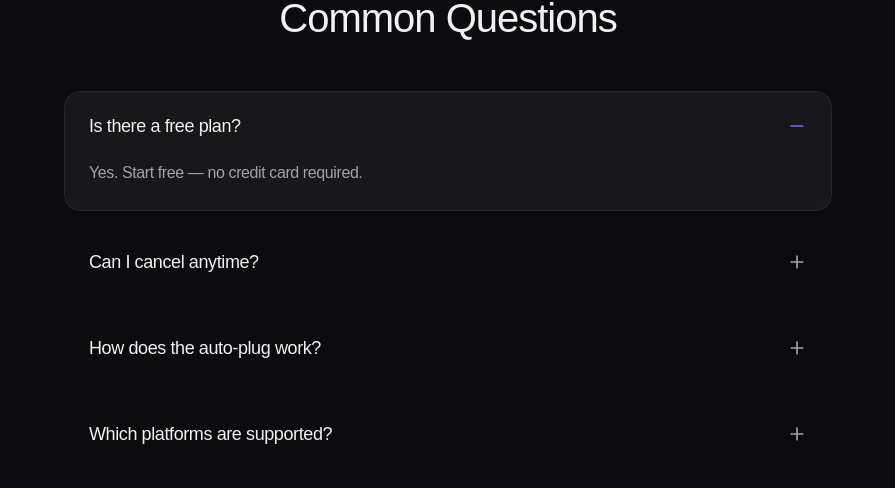
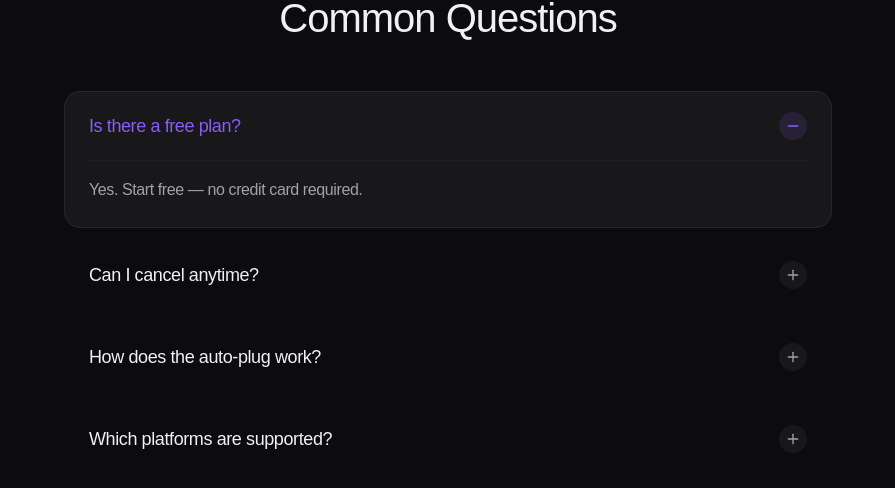
Before and after one commit to ezDecode/flapper, a Next.js app: page / in a window 1280 px wide. Both pictures are taken after a click on the button "Is there a free plan?". Shown: the part 4138-4626 px from the top of the page, without its empty margins (192-1087 px from the left). Built offline with nearby package versions, Linux system fonts and the light colour scheme; no server answers; a web font is replaced by a local one.

Commit message:
Refactor FAQItem to include index for animations

```diff
--- a/components/sections/FAQ.tsx
+++ b/components/sections/FAQ.tsx
@@ -1,55 +1,125 @@
 "use client";
 
 import { useState } from "react";
-import { Plus, Minus } from "lucide-react";
+import { Minus, Plus } from "lucide-react";
+import { motion, AnimatePresence } from "framer-motion";
 import { cn } from "@/lib/utils";
 import { faqs, C } from "@/lib/landing-data";
 
-const FAQItem = ({ q, a }: { q: string; a: string }) => {
+const FAQItem = ({ q, a, index }: { q: string; a: string; index: number }) => {
     const [isOpen, setIsOpen] = useState(false);
+
     return (
-        <div
-            className={cn(
-                "overflow-hidden rounded-2xl border transition-all duration-300",
-                isOpen
-                    ? "bg-white/5 border-white/10"
-                    : "bg-transparent border-transparent hover:bg-white/[0.02]"
-            )}
-            style={{ borderColor: isOpen ? C.border : "transparent" }}
+        <motion.div
+            initial={{ opacity: 0, y: 24 }}
+            whileInView={{ opacity: 1, y: 0 }}
+            viewport={{ once: true, margin: "-40px" }}
+            transition={{
+                duration: 0.45,
+                delay: index * 0.07,
+                ease: [0.21, 0.47, 0.32, 0.98],
+            }}
+        >
+            <motion.div
+                animate={{
+                    backgroundColor: isOpen
+                        ? "rgba(255,255,255,0.05)"
+                        : "rgba(255,255,255,0)",
+                    borderColor: isOpen ? C.border : "transparent",
+                }}
+                transition={{ duration: 0.25, ease: "easeInOut" }}
+                className="overflow-hidden rounded-2xl border"
             >
                 <button
                     onClick={() => setIsOpen(!isOpen)}
-                className="flex w-full items-center justify-between px-6 py-5 text-left"
+                    className="group flex w-full items-center justify-between px-6 py-5 text-left"
                 >
-                <span className="text-lg font-medium" style={{ color: C.text }}>
+                    <span
+                        className="text-lg font-medium transition-colors duration-200"
+                        style={{ color: isOpen ? C.accent : C.text }}
+                    >
                         {q}
                     </span>
+
+                    {/* Animated icon container */}
+                    <motion.div
+                        animate={{ rotate: isOpen ? 180 : 0 }}
+                        transition={{ duration: 0.3, ease: [0.21, 0.47, 0.32, 0.98] }}
+                        className="relative ml-4 flex h-7 w-7 shrink-0 items-center justify-center rounded-full"
+                        style={{
+                            backgroundColor: isOpen
+                                ? `${C.accent}22`
+                                : "rgba(255,255,255,0.05)",
+                        }}
+                    >
+                        <AnimatePresence mode="wait" initial={false}>
                             {isOpen ? (
-                    <Minus
-                        className="h-5 w-5 shrink-0 transition-transform duration-300"
-                        style={{ color: C.accent }}
+                                <motion.span
+                                    key="minus"
+                                    initial={{ opacity: 0, scale: 0.5 }}
+                                    animate={{ opacity: 1, scale: 1 }}
+                                    exit={{ opacity: 0, scale: 0.5 }}
+                                    transition={{ duration: 0.15 }}
+                                >
+                                    <Minus className="h-4 w-4" style={{ color: C.accent }} />
+                                </motion.span>
+                            ) : (
+                                <motion.span
+                                    key="plus"
+                                    initial={{ opacity: 0, scale: 0.5 }}
+                                    animate={{ opacity: 1, scale: 1 }}
+                                    exit={{ opacity: 0, scale: 0.5 }}
+                                    transition={{ duration: 0.15 }}
+                                >
+                                    <Plus className="h-4 w-4" style={{ color: C.textSoft }} />
+                                </motion.span>
+                            )}
+                        </AnimatePresence>
+                    </motion.div>
+                </button>
+
+                {/* Animated answer panel */}
+                <AnimatePresence initial={false}>
+                    {isOpen && (
+                        <motion.div
+                            key="answer"
+                            initial={{ height: 0, opacity: 0 }}
+                            animate={{ height: "auto", opacity: 1 }}
+                            exit={{ height: 0, opacity: 0 }}
+                            transition={{
+                                height: { duration: 0.35, ease: [0.21, 0.47, 0.32, 0.98] },
+                                opacity: { duration: 0.25, ease: "easeInOut" },
+                            }}
+                            className="overflow-hidden"
+                        >
+                            {/* Subtle divider line */}
+                            <motion.div
+                                initial={{ scaleX: 0 }}
+                                animate={{ scaleX: 1 }}
+                                exit={{ scaleX: 0 }}
+                                transition={{ duration: 0.3, ease: "easeInOut" }}
+                                className="mx-6 origin-left"
+                                style={{
+                                    height: "1px",
+                                    backgroundColor: C.border,
+                                    opacity: 0.5,
+                                }}
                             />
-                ) : (
-                    <Plus
-                        className="h-5 w-5 shrink-0 transition-transform duration-300"
-                        style={{ color: C.textSoft }}
-                    />
-                )}
-            </button>
-            <div
-                className={cn(
-                    "overflow-hidden transition-all duration-300 ease-in-out px-6",
-                    isOpen ? "max-h-40 opacity-100 pb-6" : "max-h-0 opacity-0"
-                )}
-            >
-                <p
-                    className="text-base leading-relaxed font-normal"
+                            <motion.p
+                                initial={{ y: -8 }}
+                                animate={{ y: 0 }}
+                                exit={{ y: -8 }}
+                                transition={{ duration: 0.3, ease: "easeOut" }}
+                                className="px-6 pb-6 pt-4 text-base leading-relaxed font-normal"
                                 style={{ color: C.textSoft }}
                             >
                                 {a}
-                </p>
-            </div>
-        </div>
+                            </motion.p>
+                        </motion.div>
+                    )}
+                </AnimatePresence>
+            </motion.div>
+        </motion.div>
     );
 };
 
@@ -57,15 +127,21 @@ export function FAQ() {
     return (
         <section className="px-4 py-20 md:px-8 md:py-24">
             <div className="mx-auto max-w-3xl">
-                <h2
+                {/* Heading with entrance animation */}
+                <motion.h2
+                    initial={{ opacity: 0, y: 20 }}
+                    whileInView={{ opacity: 1, y: 0 }}
+                    viewport={{ once: true }}
+                    transition={{ duration: 0.5, ease: [0.21, 0.47, 0.32, 0.98] }}
                     className="mb-12 text-center text-[clamp(2rem,4vw,2.5rem)] font-medium tracking-tight leading-tight"
                     style={{ color: C.text }}
                 >
                     Common Questions
-                </h2>
-                <div className="space-y-4">
+                </motion.h2>
+
+                <div className="space-y-3">
                     {faqs.map((faq, i) => (
-                        <FAQItem key={i} {...faq} />
+                        <FAQItem key={i} index={i} {...faq} />
                     ))}
                 </div>
             </div>
```
Lines whose indentation alone changed are shown as unchanged.
